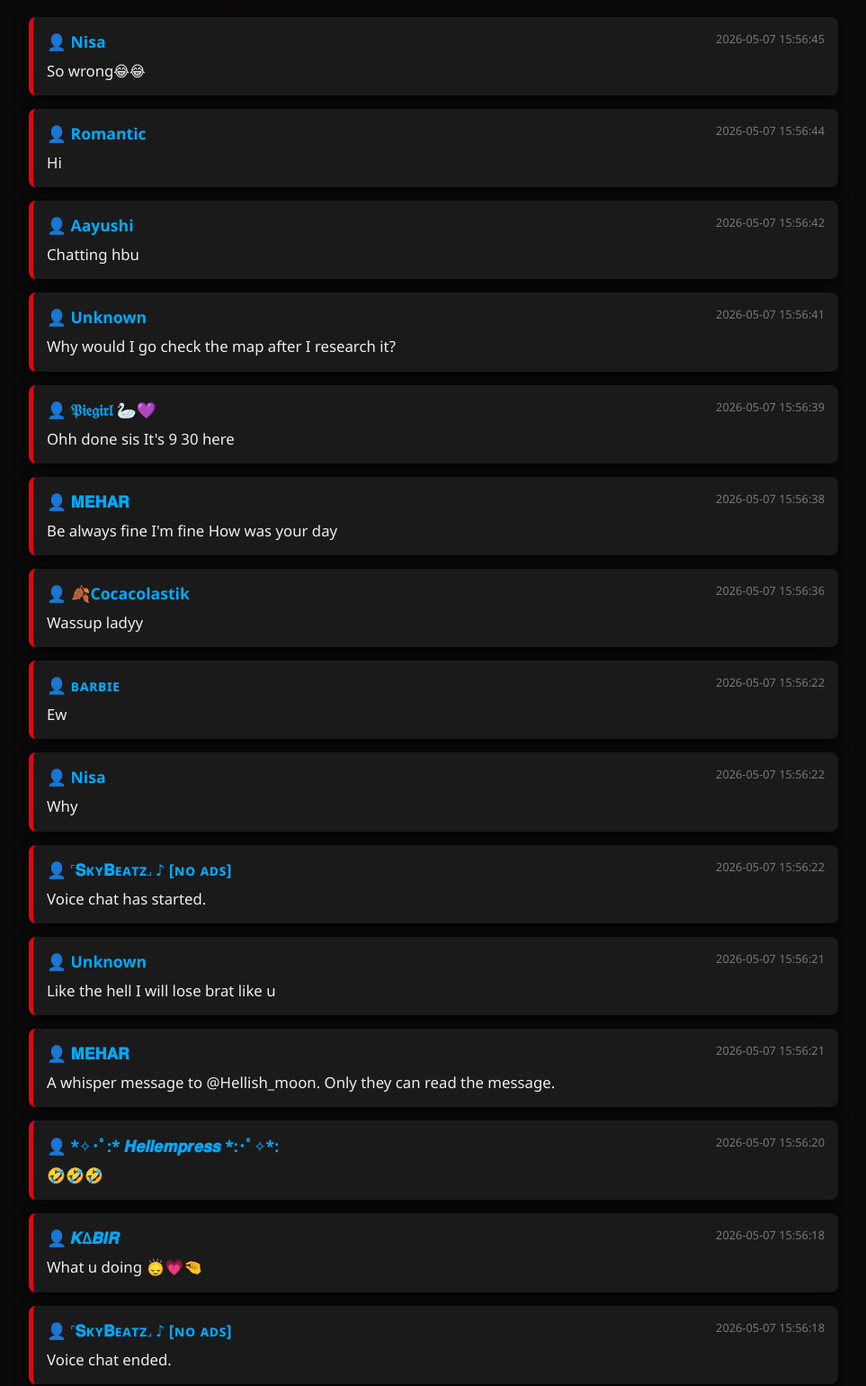
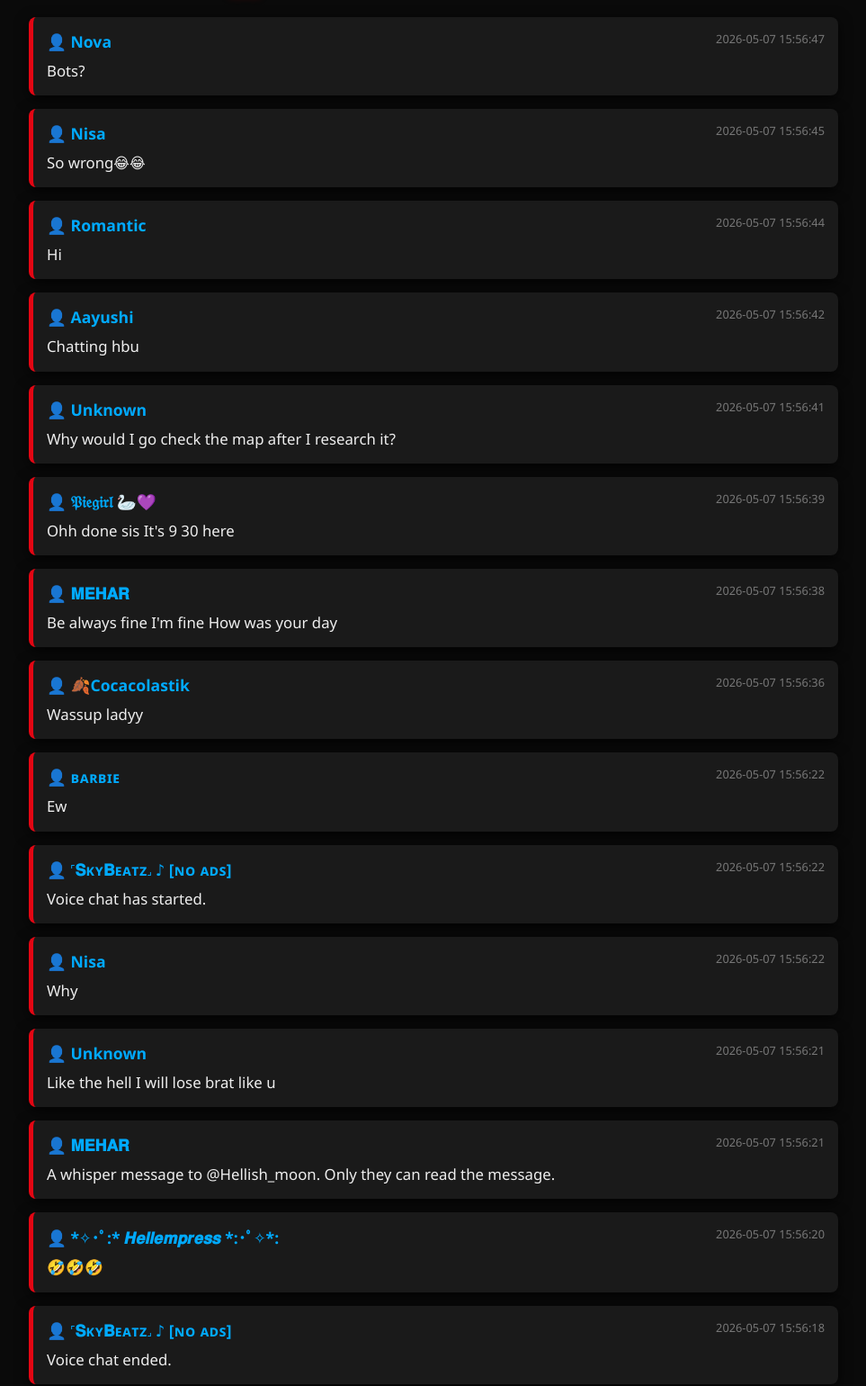
Before and after one commit to fazilAns/TelegramSpyPro, a plain HTML site: page index.html in a window 1280 px wide. Shown: the part 87-1627 px from the top of the page at 90% size, without its empty margins (158-1121 px from the left). Drawn offline with Linux system fonts and the light colour scheme.

Commit message:
🏎️ GT3 Dashboard Update

```diff
--- a/index.html
+++ b/index.html
@@ -19,6 +19,12 @@
         <body>
             <div class="container">
                 <h1>🏎️ GT3 Spy Pro Live Feed</h1>
+
+                <div class="card">
+                    <span class="time">2026-05-07 15:56:47</span>
+                    <div class="user">👤 Nova</div>
+                    <div class="message">Bots?</div>
+                </div>
 
                 <div class="card">
                     <span class="time">2026-05-07 15:56:45</span>
@@ -73,14 +79,14 @@ How was your day</div>
 
                 <div class="card">
                     <span class="time">2026-05-07 15:56:22</span>
-                    <div class="user">👤 Nisa</div>
-                    <div class="message">Why</div>
+                    <div class="user">👤 ˹𝐒ᴋʏ𝐁ᴇᴀᴛᴢ˼ ♪ [ɴᴏ ᴀᴅꜱ]</div>
+                    <div class="message">Voice chat has started.</div>
                 </div>
 
                 <div class="card">
                     <span class="time">2026-05-07 15:56:22</span>
-                    <div class="user">👤 ˹𝐒ᴋʏ𝐁ᴇᴀᴛᴢ˼ ♪ [ɴᴏ ᴀᴅꜱ]</div>
-                    <div class="message">Voice chat has started.</div>
+                    <div class="user">👤 Nisa</div>
+                    <div class="message">Why</div>
                 </div>
 
                 <div class="card">
@@ -104,14 +110,14 @@ Only they can read the message.</div>
 
                 <div class="card">
                     <span class="time">2026-05-07 15:56:18</span>
-                    <div class="user">👤 𝑲∆𝑩𝑰𝑹</div>
-                    <div class="message">What u doing 🙂‍↕️💗🤏</div>
+                    <div class="user">👤 ˹𝐒ᴋʏ𝐁ᴇᴀᴛᴢ˼ ♪ [ɴᴏ ᴀᴅꜱ]</div>
+                    <div class="message">Voice chat ended.</div>
                 </div>
 
                 <div class="card">
                     <span class="time">2026-05-07 15:56:18</span>
-                    <div class="user">👤 ˹𝐒ᴋʏ𝐁ᴇᴀᴛᴢ˼ ♪ [ɴᴏ ᴀᴅꜱ]</div>
-                    <div class="message">Voice chat ended.</div>
+                    <div class="user">👤 𝑲∆𝑩𝑰𝑹</div>
+                    <div class="message">What u doing 🙂‍↕️💗🤏</div>
                 </div>
 
                 <div class="card">
@@ -319,12 +325,6 @@ Only they can read the message.</div>
                     <div class="message">Hello Romantic Welcome to our group! 🎉 We’re glad you joined. Be respectful, have fun, chat freely, and enjoy your time with everyone here! 😇</div>
                 </div>
 
-                <div class="card">
-                    <span class="time">2026-05-07 15:55:48</span>
-                    <div class="user">👤 Bad</div>
-                    <div class="message">Hi</div>
-                </div>
-
                 <div class="footer">🏁 Powered by GT3 Spy Bot | 2026 Live Tracking</div>
             </div>
         </body>
```
